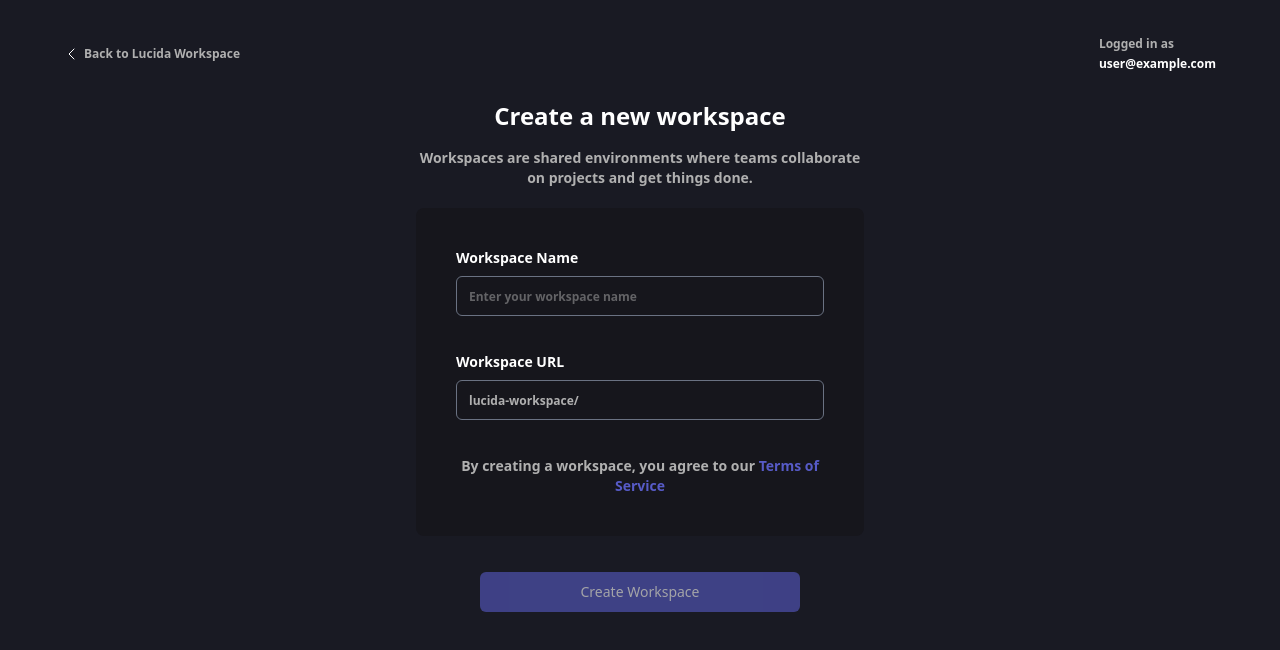
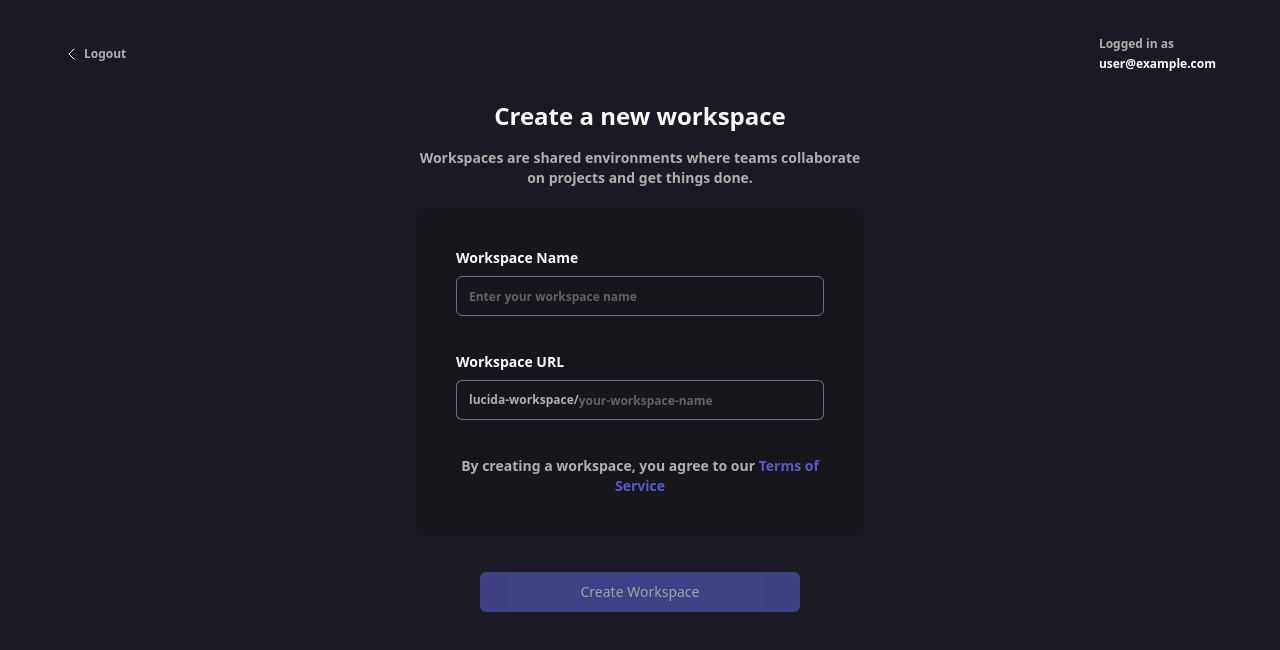
Before and after one commit to FrancAlvenn/lucida-workspace-productivity-app, a React (Vite) app: page /lucida-workspace/create in a window 1280 px wide. Before the commit this address led to /create-workspace. Shown: the top 650 px of the page. Built offline with nearby package versions, Linux system fonts and the light colour scheme; no server answers; the database is empty; sample sign-in values are in the browser's storage; the HTML template or start-up script is replaced by a standard one.

Commit message:
feat: Update routing and workspace creation logic; add URL validation

```diff
--- a/src/App.jsx
+++ b/src/App.jsx
@@ -40,7 +40,7 @@ const router = createBrowserRouter([
         element: <ProtectedRoute><Workspace /></ProtectedRoute>,
       },
       {
-        path: "create-workspace",
+        path: "lucida-workspace/create",
         element: <ProtectedRoute><CreateWorkspace /></ProtectedRoute>,
       },
       {
--- a/src/features/auth/Login.jsx
+++ b/src/features/auth/Login.jsx
@@ -25,10 +25,11 @@ export default function Login() {
   };
 
   useEffect(() => {
-    if (currentUser?.workspaceURL) {
-      navigate(`/${currentUser.workspaceURL}`);
-    }
+  if (currentUser) {
+    navigate(`/${currentUser.workspaceURL || "lucida-workspace"}`);
+  }
   }, [currentUser, navigate]);
+
 
   const handleLogin = async (e) => {
     e.preventDefault();
--- a/src/features/workspaces/CreateWorkspace.jsx
+++ b/src/features/workspaces/CreateWorkspace.jsx
@@ -2,31 +2,56 @@ import React, { useState, useEffect } from 'react';
 import { CaretLeft } from 'phosphor-react';
 import { useAuth } from '../../contexts/AuthContext';
 import { db } from '../../services/firebase';
-import { collection, addDoc, serverTimestamp, updateDoc, doc } from 'firebase/firestore';
+import { collection, addDoc, serverTimestamp, updateDoc, doc, query, where, getDocs } from 'firebase/firestore';
 import { useNavigate } from 'react-router-dom';
+import { useDebounce } from '../../hooks/useDebounce';
+
 
 function CreateWorkspace() {
-  const { currentUser } = useAuth();
+  const { currentUser, logout } = useAuth();
   const navigate = useNavigate();
 
   const [workspaceName, setWorkspaceName] = useState('');
   const [workspaceURL, setWorkspaceURL] = useState('');
   const [isLoading, setIsLoading] = useState(false);
+  const [error, setError] = useState('');
+  const debouncedURL = useDebounce(workspaceURL, 500);
 
   // Auto-generate the workspace URL whenever the name changes
   useEffect(() => {
     const slug = workspaceName.trim().toLowerCase().replace(/\s+/g, '-');
-    setWorkspaceURL(`lucida-workspace/${slug}`);
+    setWorkspaceURL(`${slug}`);
   }, [workspaceName]);
 
+  // Check for duplicate workspace URL
+  useEffect(() => {
+    const checkURL = async () => {
+      if (!debouncedURL) return;
+      const fullURL = `lucida-workspace/${debouncedURL}`;
+      const q = query(collection(db, 'workspaces'), where('url', '==', fullURL));
+      const snapshot = await getDocs(q);
+      if (!debouncedURL.trim()) {
+        setError('Workspace URL is required.');
+      } else if (!/^[a-z0-9-]+$/.test(debouncedURL)) {
+        setError('Only lowercase letters, numbers, and hyphens are allowed.');
+      } else if (!snapshot.empty) {
+        setError('This workspace URL is already taken.');
+      } else {
+        setError('');
+      }
+    };
+    checkURL();
+  }, [debouncedURL]);
+
   const handleCreateWorkspace = async () => {
-    if (!workspaceName || !workspaceURL || !currentUser) return;
+    if (!workspaceName || !workspaceURL || !currentUser || error) return;
 
+    const fullURL = `lucida-workspace/${workspaceURL}`;
     setIsLoading(true);
     try {
       const newWorkspace = {
         name: workspaceName,
-        url: workspaceURL,
+        url: fullURL,
         createdBy: currentUser.uid,
         createdAt: serverTimestamp(),
         members: [currentUser.uid],
@@ -34,15 +59,13 @@ function CreateWorkspace() {
 
       await addDoc(collection(db, 'workspaces'), newWorkspace);
 
-      // Optionally update user’s last workspace
-      await updateDoc(doc(db, "users", currentUser.uid), {
-        workspaceURL
+      await updateDoc(doc(db, 'users', currentUser.uid), {
+        workspaceURL: fullURL,
       });
 
-      // Navigate to the workspace
-      navigate(`/${workspaceURL}`);
+      navigate(`/lucida-workspace`);
     } catch (err) {
-      console.error("Error creating workspace:", err);
+      console.error('Error creating workspace:', err);
     } finally {
       setIsLoading(false);
     }
@@ -54,7 +77,12 @@ function CreateWorkspace() {
       <div className='flex flex-col sm:flex-row justify-between items-start sm:items-center px-4 sm:px-10 py-3 w-full h-auto mb-4 gap-4 sm:gap-0'>
         <div className='flex items-center gap-1'>
           <CaretLeft size={16} className='text-white cursor-pointer' />
-          <p className='text-color-secondary text-xs font-semibold'>Back to Lucida Workspace</p>
+          {
+            currentUser.workspaceURL ?
+            (<a href='/lucida-workspace' className='text-color-secondary text-xs font-semibold'>Back to Lucida Workspace</a>)
+            :
+            ( <a onClick={logout} className="text-color-secondary text-xs font-semibold cursor-pointer">Logout</a>)
+          }
         </div>
         <div className='flex flex-col items-end sm:items-start gap-1 ml-auto'>
           <p className='text-color-secondary text-xs font-semibold'>Logged in as</p>
@@ -91,13 +119,20 @@ function CreateWorkspace() {
 
               <div className='flex flex-col items-start gap-2 w-full mt-4'>
                 <label htmlFor="workspaceURL" className='text-color text-sm font-semibold'>Workspace URL</label>
-                <input
-                  type="text"
-                  id='workspaceURL'
-                  value={workspaceURL}
-                  readOnly
-                  className='secondary border border-gray-500 w-full h-10 px-3 rounded-md text-color-secondary text-xs font-semibold outline-none bg-gray-100 cursor-not-allowed'
-                />
+                <div className='flex items-center w-full'>
+                  <span className='secondary whitespace-nowrap text-color-secondary border border-gray-500 border-r-0 h-10 pl-3 rounded-l-md text-xs font-semibold flex items-center'>
+                    lucida-workspace/
+                  </span>
+                  <input
+                    type="text"
+                    id='workspaceURL'
+                    placeholder='your-workspace-name'
+                    value={workspaceURL}
+                    onChange={(e) => setWorkspaceURL(e.target.value.replace(/\s+/g, '-').toLowerCase())}
+                    className='secondary border border-gray-500 border-l-0 w-full h-10 pr-3 rounded-r-md text-color-secondary text-xs font-semibold outline-none'
+                  />
+                </div>
+                {error && <p className='error-text text-xs font-medium mt-1'>{error}</p>}
               </div>
 
               <div className='flex flex-col items-start gap-2 w-full mt-4'>
@@ -111,7 +146,7 @@ function CreateWorkspace() {
           {/* Button */}
           <button
             onClick={handleCreateWorkspace}
-            disabled={!workspaceName || isLoading}
+            disabled={!workspaceName || isLoading || !!error}
             className='accent-bg text-white cursor-pointer w-full max-w-xs flex items-center justify-center gap-3 py-2.5 px-4 rounded-md font-medium hover:bg-opacity-90 transition-colors mt-4 disabled:opacity-60'
           >
             <span className='text-sm'>
--- /dev/null
+++ b/src/hooks/useDebounce.jsx
@@ -0,0 +1,28 @@
+import { useState, useEffect } from 'react';
+
+/**
+ * Custom hook to debounce a changing value
+ * @param {any} value The value to debounce
+ * @param {number} delay Delay in milliseconds
+ * @returns The debounced value
+ */
+export function useDebounce(value, delay = 500) {
+  const [debouncedValue, setDebouncedValue] = useState(value);
+
+  useEffect(() => {
+    // Start a timer when the value changes
+    const handler = setTimeout(() => {
+      setDebouncedValue(value);
+    }, delay);
+
+    // Cancel previous timer on value or delay change
+    return () => {
+      clearTimeout(handler);
+    };
+  }, [value, delay]);
+
+  return debouncedValue;
+}
+
+
+export default useDebounce;
--- a/src/routes/ProtectedRoutes.jsx
+++ b/src/routes/ProtectedRoutes.jsx
@@ -10,18 +10,19 @@ export default function ProtectedRoute({ children }) {
     return <Navigate to="/login" replace />;
   }
 
+  //Logged in but has no workspace URL
+  if (!currentUser.workspaceURL && location.pathname !== "/lucida-workspace/create") {
+    return <Navigate to="/lucida-workspace/create" replace />;
+  }
+
   // Logged in and has workspace URL but not currently on the workspace route
   const workspacePath = `/${currentUser.workspaceURL}`;
   if (
     currentUser.workspaceURL &&
-    !location.pathname.startsWith(workspacePath)
+    !location.pathname.startsWith(workspacePath) &&
+    location.pathname !== "/lucida-workspace/create"
   ) {
     return <Navigate to={workspacePath} replace />;
-  }
-
-  //Logged in but has no workspace URL
-  if (!currentUser.workspaceURL && location.pathname !== "/create-workspace") {
-    return <Navigate to="/create-workspace" replace />;
   }
 
   // Either already at the correct route, or no redirect needed
```
